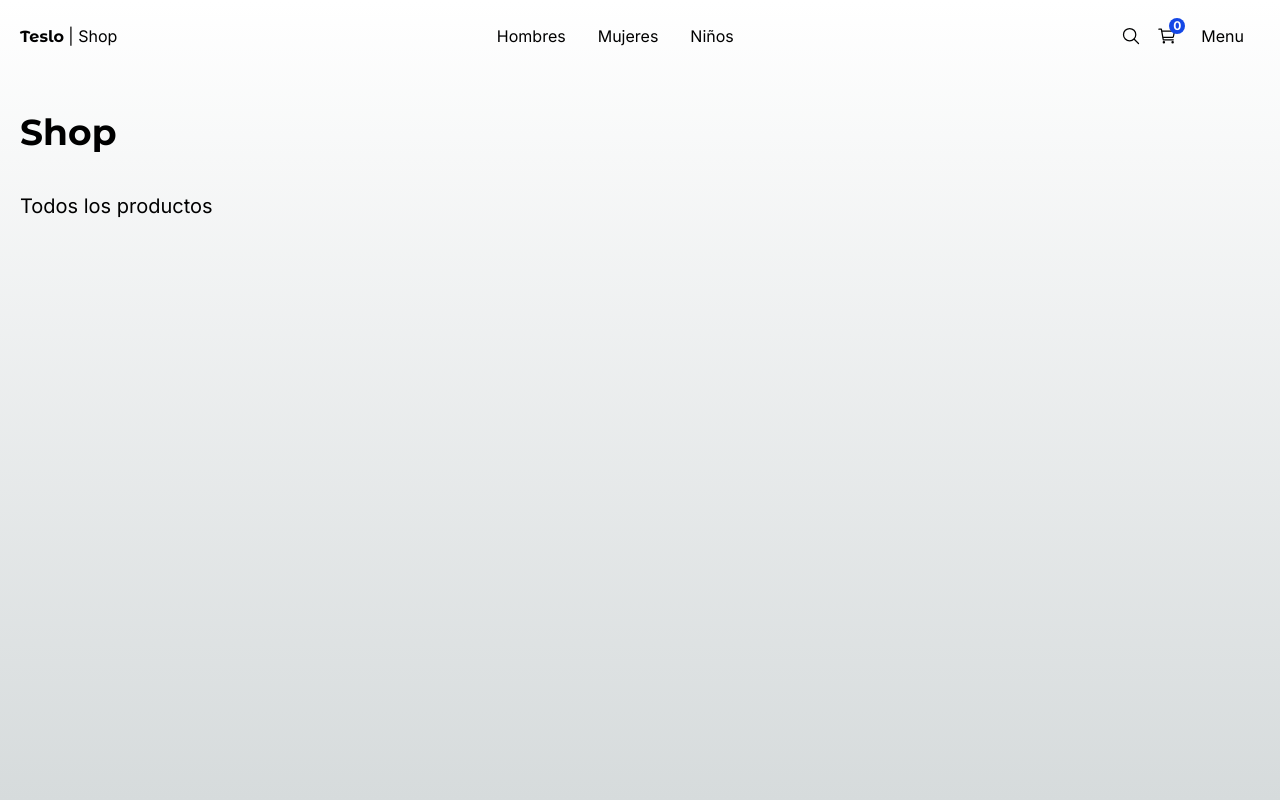
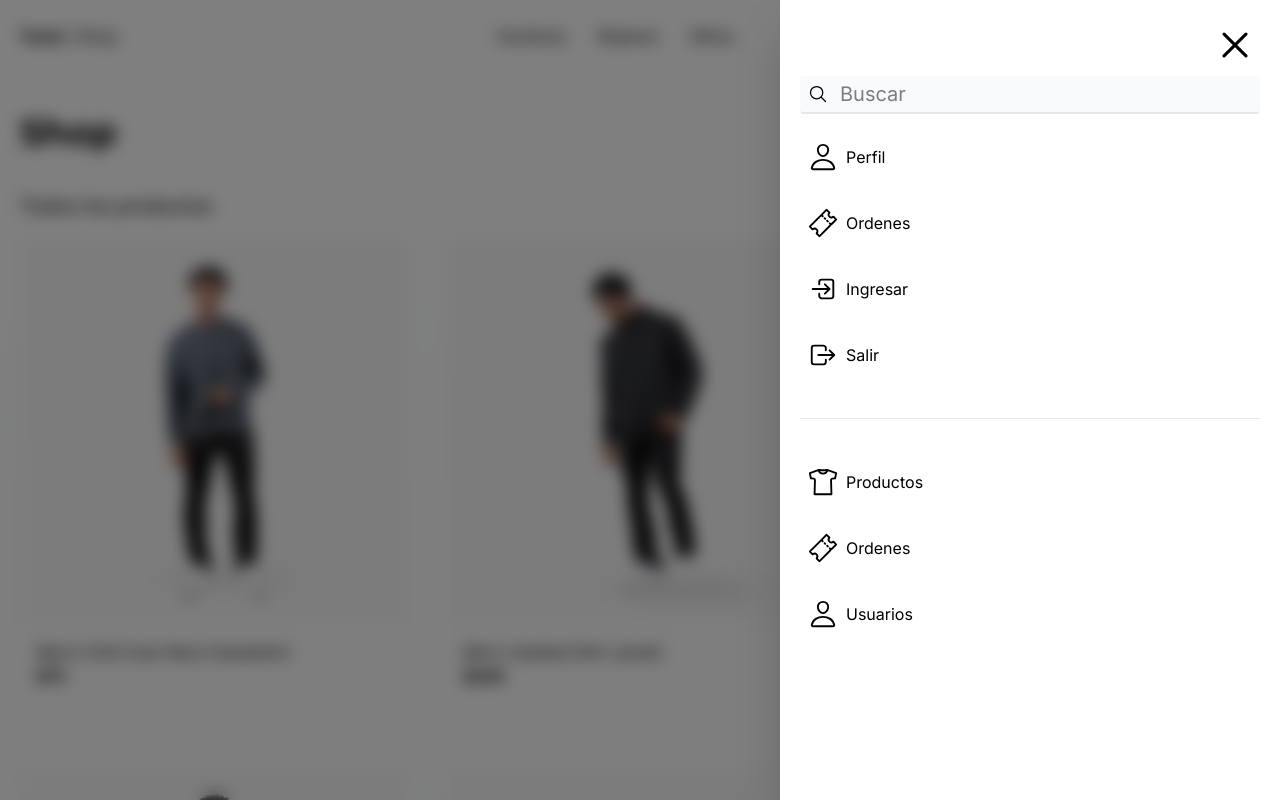
Before and after one commit to mariokarajallo/ecommerce-shop-nextjs, a Next.js app: page / in a window 1280 px wide. Both pictures are taken after a click on the button "Menu". Shown: the top 800 px of the page. Built offline with nearby package versions, Linux system fonts and the light colour scheme.

Commit message:
create sidebar, productitem component

```diff
--- a/package.json
+++ b/package.json
@@ -9,10 +9,12 @@
     "lint": "eslint"
   },
   "dependencies": {
+    "clsx": "^2.1.1",
     "next": "16.1.1",
     "react": "19.2.3",
     "react-dom": "19.2.3",
-    "react-icons": "^5.5.0"
+    "react-icons": "^5.5.0",
+    "zustand": "^5.0.9"
   },
   "devDependencies": {
     "@tailwindcss/postcss": "^4",
--- a/src/app/(shop)/layout.tsx
+++ b/src/app/(shop)/layout.tsx
@@ -1,4 +1,4 @@
-import { TopMenu } from "@/components";
+import { SideBar, TopMenu } from "@/components";
 
 export default function ShopLayout({
     children,
@@ -8,6 +8,7 @@
     return (
         <main className="min-h-screen">
             <TopMenu />
+            <SideBar />
             <div className="px-0 sm:px-5">
                 {children}
             </div>
--- a/src/app/(shop)/page.tsx
+++ b/src/app/(shop)/page.tsx
@@ -1,9 +1,15 @@
+import { ProductGrid } from "@/components";
 import { Title } from "@/components/ui/title/Title";
+import { initialData } from "@/seed/seed";
+
+
+const products = initialData.products;
 
 export default function Home() {
   return (
     <>
       <Title title="Shop" subtitle="Todos los productos" className="mb-2" />
+      <ProductGrid products={products} />
     </>
   );
 }
--- a/src/components/index.ts
+++ b/src/components/index.ts
@@ -1,3 +1,6 @@
 export * from "./ui/top-menu/TopMenu";
 export * from "./ui/not-found/PageNotFound";
 export * from "./ui/title/Title";
+export * from "./product/product-grid/ProductGrid";
+export * from "./product/product-grid/ProductGridItem";
+export * from "./ui/sidebar/SideBar";
--- /dev/null
+++ b/src/components/product/product-grid/ProductGrid.tsx
@@ -0,0 +1,15 @@
+import { Product } from "@/interfaces";
+import { ProductGridItem } from "./ProductGridItem";
+interface ProductGridProps {
+    products: Product[];
+}
+
+export const ProductGrid = ({ products }: ProductGridProps) => {
+    return (
+        <div className="grid grid-cols-2  sm:grid-cols-3 gap-10 mb-10 ">
+            {products.map(product => (
+                <ProductGridItem key={product.slug} product={product} />
+            ))}
+        </div>
+    )
+}
--- /dev/null
+++ b/src/components/product/product-grid/ProductGridItem.tsx
@@ -0,0 +1,39 @@
+'use client';
+
+import { Product } from "@/interfaces";
+import Image from "next/image";
+import Link from "next/link";
+import { useState } from "react";
+interface Props {
+    product: Product;
+}
+
+export const ProductGridItem = ({ product }: Props) => {
+
+    const [displayImage, setDisplayImage] = useState(product.images[0]);
+
+    return (
+        <div className="rounded-md overflow-hidden fade-in">
+            <Link href={`/products/${product.slug}`}>
+                <Image
+                    src={`/products/${displayImage}`}
+                    alt={product.title}
+                    className="w-full h-96 object-cover rounded"
+                    width={500}
+                    height={500}
+                    onMouseEnter={() => setDisplayImage(product.images[1])}
+                    onMouseLeave={() => setDisplayImage(product.images[0])}
+                />
+            </Link>
+            <div className="p-4 flex flex-col">
+                <Link className="hover:text-blue-900" href={`/products/${product.slug}`}>
+                    {product.title}
+                </Link>
+
+                <span className="font-bold">${product.price}</span>
+
+            </div>
+
+        </div>
+    )
+}
--- /dev/null
+++ b/src/components/ui/sidebar/SideBar.tsx
@@ -0,0 +1,110 @@
+"use client";
+
+import { useUIStore } from "@/store";
+import Link from "next/link";
+import { IoCloseOutline, IoLogInOutline, IoLogOutOutline, IoPersonOutline, IoSearchOutline, IoShirtOutline, IoTicketOutline } from "react-icons/io5"
+import clsx from "clsx";
+
+
+export const SideBar = () => {
+
+    const isSideMenuOpen = useUIStore((state) => state.isSideMenuOpen);
+    const closeSideMenu = useUIStore((state) => state.closeSideMenu);
+
+    return (
+        <div>
+            {/* background black */}
+            {
+                isSideMenuOpen && (
+                    <div
+
+
+                        className="fixed top-0 left-0 w-screen h-screen z-10 bg-black opacity-50" />
+                )
+            }
+            {/* Blur */}
+            {
+                isSideMenuOpen && (
+                    <div
+                        onClick={() => closeSideMenu()}
+                        className="fade-in fixed top-0 left-0 w-screen h-screen z-10 backdrop-filter backdrop-blur-sm" />
+                )
+            }
+            {/* SideMenu */}
+            <nav
+                //todo efecto slide
+                className={
+                    clsx(
+                        "fixed p-5 right-0 top-0 w-[500px] h-screen bg-white z-20 shadow-2xl transform transition-all duration-300 ease-in-out",
+                        isSideMenuOpen ? "translate-x-0" : "translate-x-full"
+                    )
+                }>
+                <IoCloseOutline
+                    size={50}
+                    className="absolute top-5 right-5 cursor-pointer"
+                    onClick={() => closeSideMenu()} />
+
+                {/* input */}
+                <div className="relative mt-14">
+                    <IoSearchOutline size={20} className="absolute top-2 left-2" />
+                    <input type="text"
+                        placeholder="Buscar"
+                        className="w-full bg-gray-50 rounded pl-10 py-1 pr-10 border-b-2 text-xl border-gray-200 focus:outline-none focus:border-gray-500" />
+                </div>
+
+                {/* Opciones de Menu */}
+                <Link
+                    href="/"
+                    className="flex items-center mt-5 p-2 hover:bg-gray-100 rounded transition-all duration-300 ease-in-out">
+                    <IoPersonOutline size={30} className="mr-2" />
+                    <p className="">Perfil</p>
+                </Link>
+                <Link
+                    href="/"
+                    className="flex items-center mt-5 p-2 hover:bg-gray-100 rounded transition-all duration-300 ease-in-out">
+                    <IoTicketOutline size={30} className="mr-2" />
+                    <p className="">Ordenes</p>
+                </Link>
+                <Link
+                    href="/"
+                    className="flex items-center mt-5 p-2 hover:bg-gray-100 rounded transition-all duration-300 ease-in-out">
+                    <IoLogInOutline size={30} className="mr-2" />
+                    <p className="">Ingresar</p>
+                </Link>
+                <Link
+                    href="/"
+                    className="flex items-center mt-5 p-2 hover:bg-gray-100 rounded transition-all duration-300 ease-in-out">
+                    <IoLogOutOutline size={30} className="mr-2" />
+                    <p className="">Salir</p>
+                </Link>
+
+                {/* barra divisoria */}
+                <div className="w-full h-px bg-gray-200 my-10" />
+
+                <Link
+                    href="/"
+                    className="flex items-center mt-5 p-2 hover:bg-gray-100 rounded transition-all duration-300 ease-in-out">
+                    <IoShirtOutline size={30} className="mr-2" />
+                    <p className="">Productos</p>
+                </Link>
+
+                <Link
+                    href="/"
+                    className="flex items-center mt-5 p-2 hover:bg-gray-100 rounded transition-all duration-300 ease-in-out">
+                    <IoTicketOutline size={30} className="mr-2" />
+                    <p className="">Ordenes</p>
+                </Link>
+
+                <Link
+                    href="/"
+                    className="flex items-center mt-5 p-2 hover:bg-gray-100 rounded transition-all duration-300 ease-in-out">
+                    <IoPersonOutline size={30} className="mr-2" />
+                    <p className="">Usuarios</p>
+                </Link>
+
+
+            </nav>
+
+        </div >
+    )
+}
--- a/src/components/ui/top-menu/TopMenu.tsx
+++ b/src/components/ui/top-menu/TopMenu.tsx
@@ -1,8 +1,13 @@
+
+
+"use client";
 import { titleFont } from "@/config/fonts"
 import Link from "next/link"
 import { IoCartOutline, IoSearchOutline } from "react-icons/io5"
+import { useUIStore } from "@/store";
 
 export const TopMenu = () => {
+    const openSideMenu = useUIStore((state) => state.openSideMenu);
     return (
         <nav className="flex items-center justify-between px-5 w-full py-2">
             {/* Logo */}
@@ -32,7 +37,7 @@
                 </Link>
 
                 {/* Menu Mobile */}
-    <button className="m-2 p-2 rounded-md transition-all hover:bg-gray-100">
+                <button className="m-2 p-2 rounded-md transition-all hover:bg-gray-100" onClick={() => openSideMenu()}>
                     Menu
                 </button>
 
--- /dev/null
+++ b/src/interfaces/index.ts
@@ -0,0 +1 @@
+export * from "./product.interface";
--- /dev/null
+++ b/src/interfaces/product.interface.ts
@@ -0,0 +1,17 @@
+export interface Product {
+    //TODO: Cambiar a ID
+
+    description: string;
+    images: string[];
+    inStock: number;
+    price: number;
+    sizes: ValidSizes[];
+    slug: string;
+    tags: string[];
+    title: string;
+    type: ValidTypes;
+    gender: 'men' | 'women' | 'kid' | 'unisex'
+}
+
+export type ValidSizes = 'XS' | 'S' | 'M' | 'L' | 'XL' | 'XXL' | 'XXXL';
+export type ValidTypes = 'shirts' | 'pants' | 'hoodies' | 'hats';
--- /dev/null
+++ b/src/store/index.tsx
@@ -0,0 +1 @@
+export * from "./ui/ui-store";
--- /dev/null
+++ b/src/store/ui/ui-store.ts
@@ -0,0 +1,13 @@
+import { create } from 'zustand'
+
+
+interface State {
+    isSideMenuOpen: boolean;
+    openSideMenu: () => void;
+    closeSideMenu: () => void;
+}
+export const useUIStore = create<State>((set) => ({
+    isSideMenuOpen: false,
+    openSideMenu: () => set({ isSideMenuOpen: true }),
+    closeSideMenu: () => set({ isSideMenuOpen: false }),
+}))
```
Also changed, not shown: 1 other file (tests, documents, lock files or other folders). Lines whose indentation alone changed are shown as unchanged.
